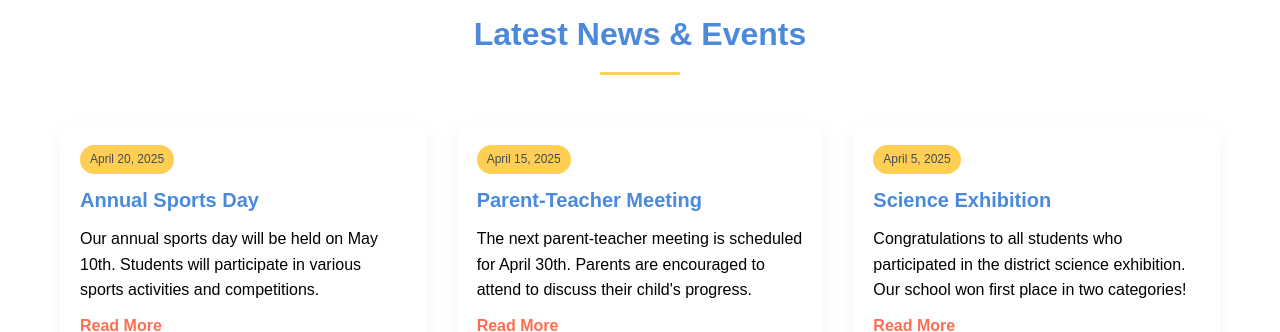
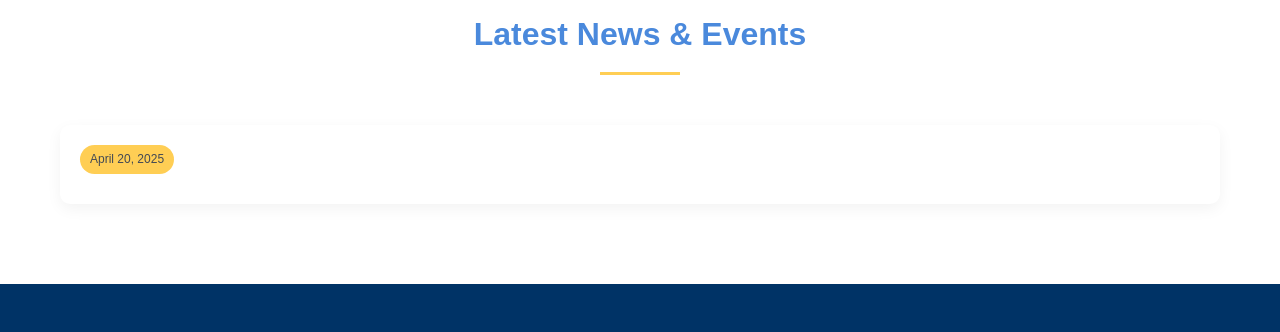
Before and after one commit to Jawadaliparappil/amlpskaranthur, a plain HTML site: page index.html in a window 1280 px wide. Shown: the part 1350-1682 px from the top of the page. Drawn offline with Linux system fonts and the light colour scheme.

Commit message:
Update index.html

```diff
--- a/index.html
+++ b/index.html
@@ -98,7 +98,7 @@
                 <div class="news-card">
                     <div class="news-content">
                         <span class="news-date">April 20, 2025</span>
-                        <h3>Annual Sports Day</h3>
+                        <!--<h3>Annual Sports Day</h3>
                         <p>Our annual sports day will be held on May 10th. Students will participate in various sports activities and competitions.</p>
                         <a href="#" class="read-more">Read More</a>
                     </div>
@@ -116,7 +116,7 @@
                         <span class="news-date">April 5, 2025</span>
                         <h3>Science Exhibition</h3>
                         <p>Congratulations to all students who participated in the district science exhibition. Our school won first place in two categories!</p>
-                        <a href="#" class="read-more">Read More</a>
+                        <a href="#" class="read-more">Read More</a>-->
                     </div>
                 </div>
             </div>
```
